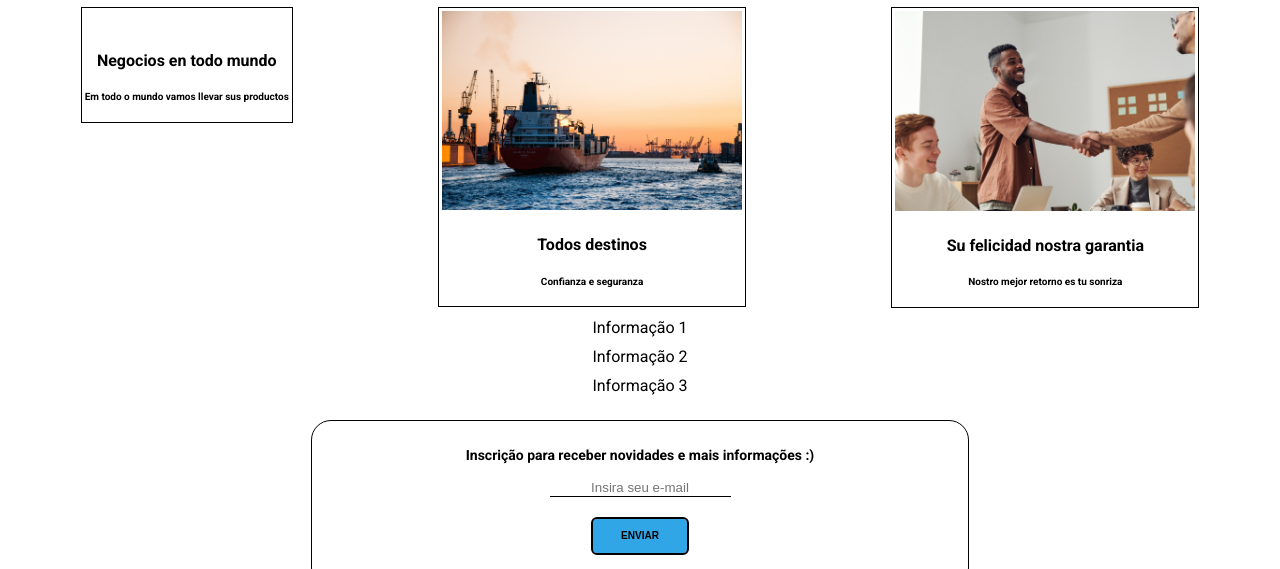
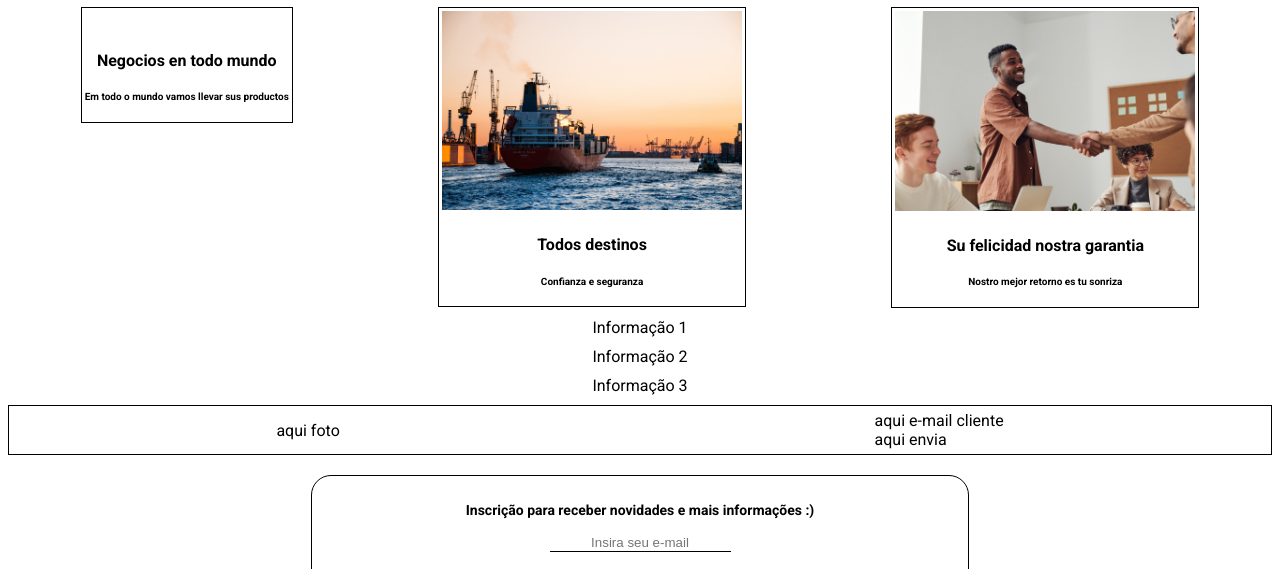
Before and after one commit to guiferrini/testewebsite, a plain HTML site: page index.html in a window 1280 px wide. Shown: the part 1079-1648 px from the top of the page. Drawn offline with Linux system fonts and the light colour scheme.

Commit message:
body - quadro na horizontal (flex) p foto, email, botao

```diff
--- a/index.html
+++ b/index.html
@@ -4,7 +4,6 @@
 -modelo background - p outras paginas
 -borda em video/mapas
 -2 blocos - imagem (direita) e contato/enviar(esquerda)
--fazer 3 blocos com simbolos sem caixa por volta - flex!
 -->
 <!DOCTYPE html>
 <html lang="en">
@@ -91,6 +90,20 @@
         </section>
     </main>
 
+    <main class="fotoenvia">
+        <section class=sep>
+            aqui foto
+        </section>
+
+        <section class="sep">
+            <div>
+                aqui e-mail cliente
+                </br>
+                aqui envia
+            </div>
+        </section>
+    </main>
+
 </body>
 
 <footer>
--- a/style.css
+++ b/style.css
@@ -259,5 +259,19 @@ figcaption {
       width: auto;
   }
 
+  .fotoenvia {
+    display: flex;
+    flex-direction: row;
+    align-items: center;
+    margin-left: auto;
+    margin-right: auto;
+    justify-content: center;
+    border: 1px solid black;
 
-  terminar p os hijos!!!
+  }
+
+  .fotoenvia .sep {
+      margin: auto;
+      padding: 5px;
+      align-items: center;
+  }
```
